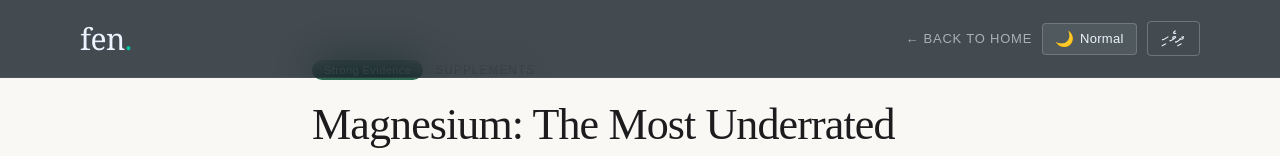
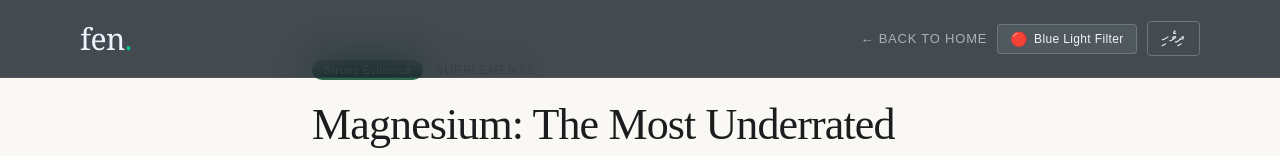
Before and after one commit to saain/fen-website, a Next.js app: page /articles/magnesium in a window 1280 px wide. Shown: the top 156 px of the page. Built offline with nearby package versions, Linux system fonts and the light colour scheme.

Commit message:
feat: stronger red-shift palette + Blue Light Filter label

```diff
--- a/src/app/articles/magnesium/page.js
+++ b/src/app/articles/magnesium/page.js
@@ -246,20 +246,20 @@ function MagnesiumArticleInner() {
   const lh = isRtl ? 2.3 : 1.85;
   const hlh = isRtl ? 1.7 : 1.15;
 
-  /* Palette — switches between cream (normal) and amber (warm/low blue light) */
-  const PAGE_BG        = warm ? '#FDF3E3' : '#FAF8F4';
-  const TEXT_PRIMARY   = warm ? '#1C1209' : '#1C1C1E';
-  const TEXT_BODY      = warm ? '#3D2B1F' : '#3A3A3C';
-  const TEXT_SECONDARY = warm ? '#6B4C35' : '#555555';
-  const TEXT_MUTED     = warm ? '#9C7A62' : '#888888';
-  const TEXT_EVIDENCE  = warm ? '#4A3020' : '#444444';
-  const BORDER_SUBTLE  = warm ? 'rgba(120,70,20,0.10)' : 'rgba(0,0,0,0.07)';
-  const BORDER_MED     = warm ? 'rgba(120,70,20,0.16)' : 'rgba(0,0,0,0.11)';
-  const BG_TAKEAWAY    = warm ? '#F5E6CC' : '#EAF4F0';
-  const BG_DISCLAIMER  = warm ? '#F0E0C8' : '#F0EDE8';
-  const BG_EVIDENCE    = warm ? 'rgba(120,70,20,0.04)' : 'rgba(0,0,0,0.02)';
-  const TEAL           = warm ? '#9C5A1D' : '#0D7A6A';
-  const IMG_FILTER     = warm ? 'sepia(0.30) saturate(0.85) brightness(0.96)' : 'none';
+  /* Palette — switches between cream (normal) and red-shifted (blue light filter) */
+  const PAGE_BG        = warm ? '#FCE4D0' : '#FAF8F4';
+  const TEXT_PRIMARY   = warm ? '#1C0A06' : '#1C1C1E';
+  const TEXT_BODY      = warm ? '#3D1A10' : '#3A3A3C';
+  const TEXT_SECONDARY = warm ? '#6B3020' : '#555555';
+  const TEXT_MUTED     = warm ? '#9C5540' : '#888888';
+  const TEXT_EVIDENCE  = warm ? '#4A2010' : '#444444';
+  const BORDER_SUBTLE  = warm ? 'rgba(150,50,20,0.12)' : 'rgba(0,0,0,0.07)';
+  const BORDER_MED     = warm ? 'rgba(150,50,20,0.20)' : 'rgba(0,0,0,0.11)';
+  const BG_TAKEAWAY    = warm ? '#F5CEBC' : '#EAF4F0';
+  const BG_DISCLAIMER  = warm ? '#F0C8B8' : '#F0EDE8';
+  const BG_EVIDENCE    = warm ? 'rgba(150,50,20,0.05)' : 'rgba(0,0,0,0.02)';
+  const TEAL           = warm ? '#A03A18' : '#0D7A6A';
+  const IMG_FILTER     = warm ? 'sepia(0.45) saturate(0.80) brightness(0.94)' : 'none';
 
   const Sec = ({ title, ps, ev }) => (
     <div style={{ marginBottom: 40 }}>
@@ -302,25 +302,26 @@ function MagnesiumArticleInner() {
             </a>
             <button
               onClick={toggleWarm}
-              title={warm ? 'Switch to normal mode' : 'Switch to warm / low blue light mode'}
+              title={warm ? 'Blue light filter is ON — tap to turn off' : 'Turn on blue light filter for better sleep'}
               style={{
-                fontSize: 13,
-                background: warm ? 'rgba(180,100,30,0.18)' : 'rgba(237,244,255,0.08)',
-                border: warm ? '1px solid rgba(180,100,30,0.40)' : '1px solid rgba(237,244,255,0.20)',
+                fontSize: 12,
+                background: warm ? 'rgba(180,60,20,0.28)' : 'rgba(237,244,255,0.08)',
+                border: warm ? '1px solid rgba(200,80,30,0.55)' : '1px solid rgba(237,244,255,0.20)',
                 borderRadius: 4,
                 padding: '6px 12px',
                 cursor: 'pointer',
-                color: '#EDF4FF',
+                color: warm ? '#FFCDB8' : '#EDF4FF',
                 display: 'flex',
                 alignItems: 'center',
                 gap: 6,
                 fontFamily: "'DM Sans',sans-serif",
-                letterSpacing: '0.02em',
-                transition: 'all 0.2s',
+                letterSpacing: '0.03em',
+                fontWeight: warm ? 500 : 400,
+                transition: 'all 0.25s',
               }}
             >
-              <span style={{ fontSize: 15 }}>{warm ? '🔆' : '🌙'}</span>
-              <span>{warm ? 'Warm' : 'Normal'}</span>
+              <span style={{ fontSize: 14 }}>🔴</span>
+              <span>{warm ? 'Blue Light Filter: ON' : 'Blue Light Filter'}</span>
             </button>
             <button
               onClick={() => changeLang(lang === 'en' ? 'dv' : 'en')}
```
